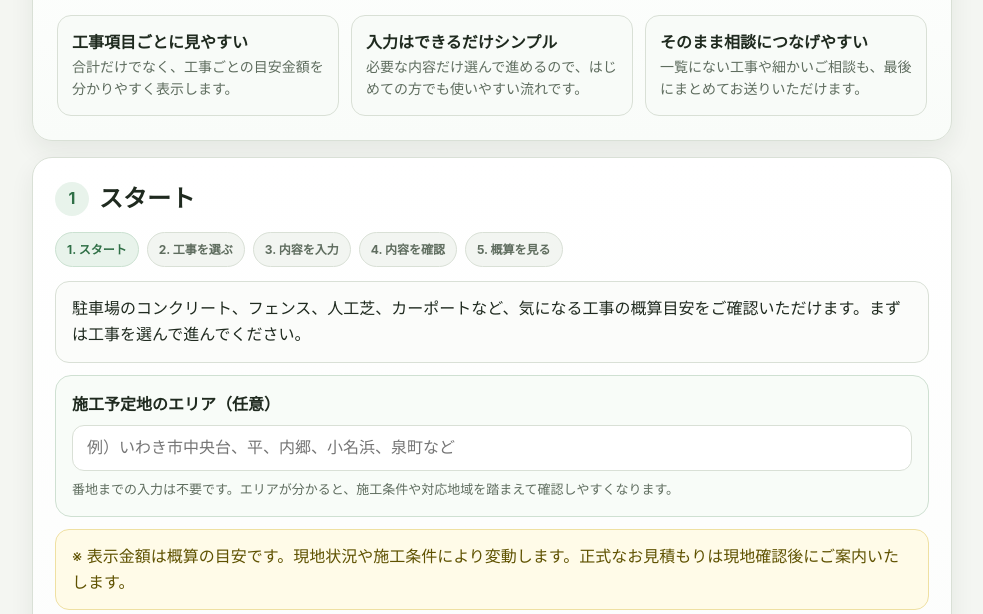
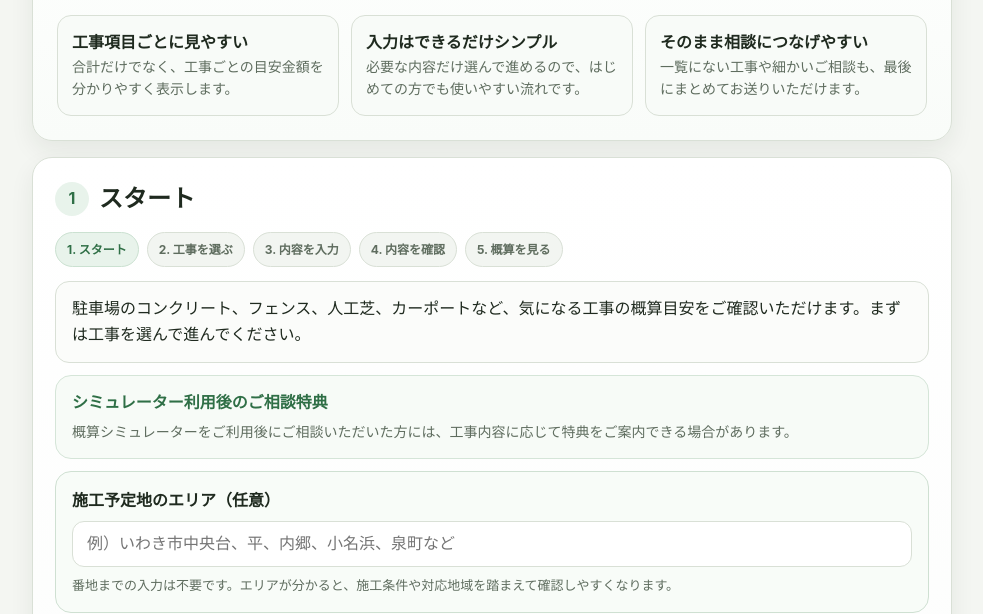
Before and after one commit to daiondouk1912-ux/kira-simulator-formal, a plain HTML site: page kira-simulator-formal/index.html in a window 1280 px wide. Shown: the part 186-800 px from the top of the page, without its empty margins (148-1131 px from the left). Drawn offline with Linux system fonts and the light colour scheme.

Commit message:
Add files via upload

```diff
--- a/kira-simulator-formal/app.js
+++ b/kira-simulator-formal/app.js
@@ -166,7 +166,7 @@ const app = document.getElementById('app');
 const STEP_LABELS = ['スタート', '工事を選ぶ', '内容を入力', '内容を確認', '概算を見る'];
 const LINE_TALK_URL = 'https://line.me/R/oaMessage/%40963rsnpu';
 const SESSION_TIMEOUT_MS = 30 * 60 * 1000;
-const APP_VERSION = 'v11-session-benefit';
+const APP_VERSION = 'v11-session-benefit-intro';
 
 function fnUrl(name) {
   return `${window.location.origin}/.netlify/functions/${name}`;
@@ -508,6 +508,10 @@ function renderStep0() {
       <div class="notice">
         <p>駐車場のコンクリート、フェンス、人工芝、カーポートなど、気になる工事の概算目安をご確認いただけます。まずは工事を選んで進んでください。</p>
       </div>
+      <div class="benefit-note intro-benefit">
+        <strong>シミュレーター利用後のご相談特典</strong>
+        <p>概算シミュレーターをご利用後にご相談いただいた方には、工事内容に応じて特典をご案内できる場合があります。</p>
+      </div>
       <div class="area-start-box">
         <label for="project-area">施工予定地のエリア（任意）</label>
         <input id="project-area" type="text" value="${sanitizeText(state.projectArea)}" placeholder="例）いわき市中央台、平、内郷、小名浜、泉町など" />
--- a/kira-simulator-formal/styles.css
+++ b/kira-simulator-formal/styles.css
@@ -290,3 +290,7 @@ button:disabled { opacity: .55; cursor: not-allowed; }
   border: 1px solid #efe0a2;
   font-weight: 700;
 }
+
+.intro-benefit {
+  margin: 0;
+}
```
Also changed, not shown: 1 other file.
